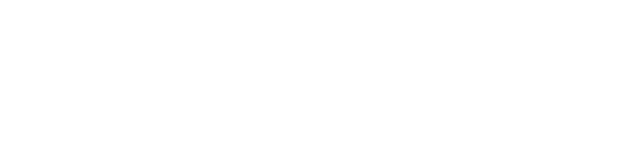
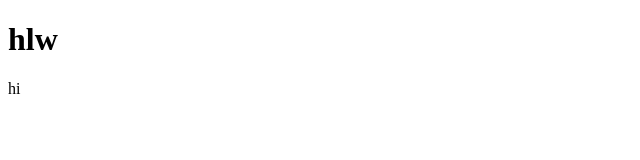
Before and after one commit to Pulaak98/demo-repo, a plain HTML site: page index.html in a window 1280 px wide. Shown: the whole page, without its empty margins (0-640 px from the left). Drawn offline with Linux system fonts and the light colour scheme.

Commit message:
quick add

```diff
--- a/index.html
+++ b/index.html
@@ -6,5 +6,8 @@
     <meta name="viewport" content="width=device-width, initial-scale=1.0" />
     <title>Document</title>
   </head>
-  <body></body>
+  <body>
+    <h1>hlw</h1>
+    <p>hi</p>
+  </body>
 </html>
```
